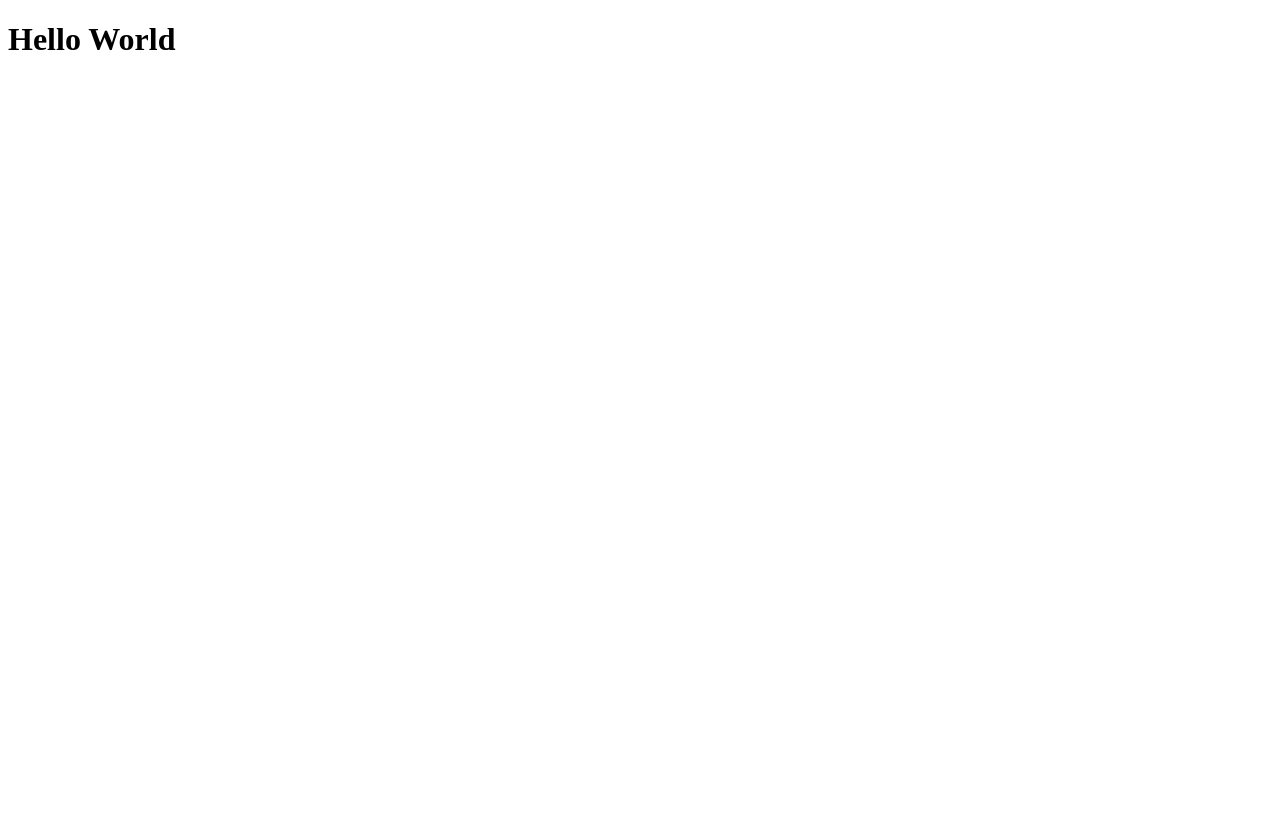
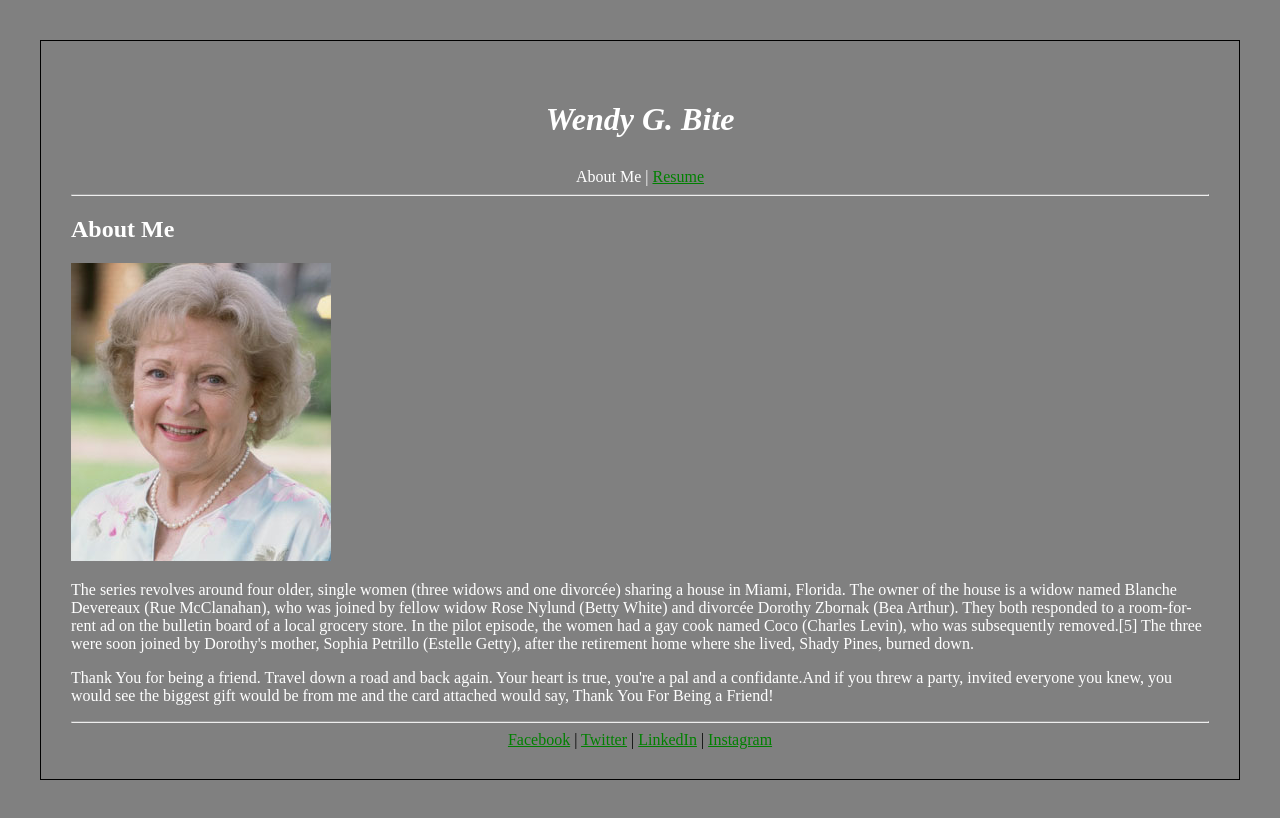
Before and after one commit to nickfriedman/wendybite, a plain HTML site: page index.html in a window 1280 px wide. Drawn offline with Linux system fonts and the light colour scheme.

Commit message:
everything else

```diff
--- a/css/main.css
+++ b/css/main.css
@@ -0,0 +1,32 @@
+body {
+	background-color: gray;
+	color: white;
+	border:1px solid black;
+	margin:40px;
+	padding:30px;
+}
+
+h1 {
+	font-style: italic;
+	text-align: center;
+	margin:30px;
+}
+
+nav{
+	text-align: center;
+}
+
+a {
+	color: green;
+}
+
+h2{
+}
+
+p{
+}
+
+footer {
+	text-align: center;
+	color: black;
+}
--- a/index.html
+++ b/index.html
@@ -1,11 +1,34 @@
 <!DOCTYPE html>
 <html lang="en">
 	<head>
+		<meta charset="utf-8">
 		<title>Wendy G. Bite</title>
 		<link rel="stylesheet" href="css/main.css">
 	</head>
 
 	<body>
-		<h1>Hello World</h1>
+
+		<h1>Wendy G. Bite</h1>
+
+		<nav>
+			<stong>About Me</stong> | <a href="resume.html">Resume</a>
+		</nav>
+
+		<hr />
+
+		<h2>About Me</h2>
+
+		<img src="images/Betty-White.jpg">
+
+		<p>The series revolves around four older, single women (three widows and one divorcée) sharing a house in Miami, Florida. The owner of the house is a widow named Blanche Devereaux (Rue McClanahan), who was joined by fellow widow Rose Nylund (Betty White) and divorcée Dorothy Zbornak (Bea Arthur). They both responded to a room-for-rent ad on the bulletin board of a local grocery store. In the pilot episode, the women had a gay cook named Coco (Charles Levin), who was subsequently removed.[5] The three were soon joined by Dorothy's mother, Sophia Petrillo (Estelle Getty), after the retirement home where she lived, Shady Pines, burned down. </p>
+
+		<p>Thank You for being a friend. Travel down a road and back again. Your heart is true, you're a pal and a confidante.And if you threw a party, invited everyone you knew, you would see the biggest gift would be from me and the card attached would say, Thank You For Being a Friend!<p>
+
+		<hr />
+
+		<footer>
+			<a href="fb.com">Facebook</a> | <a href="twitter.com">Twitter</a> | <a href ="linkedin.com">LinkedIn</a> | <a href ="instagram.com">Instagram</a>
+		</footer>
+
 	</body>
 </html>
```
Also changed, not shown: resume.html (added, +47 -0 lines), images/Betty-White.jpg (added).
